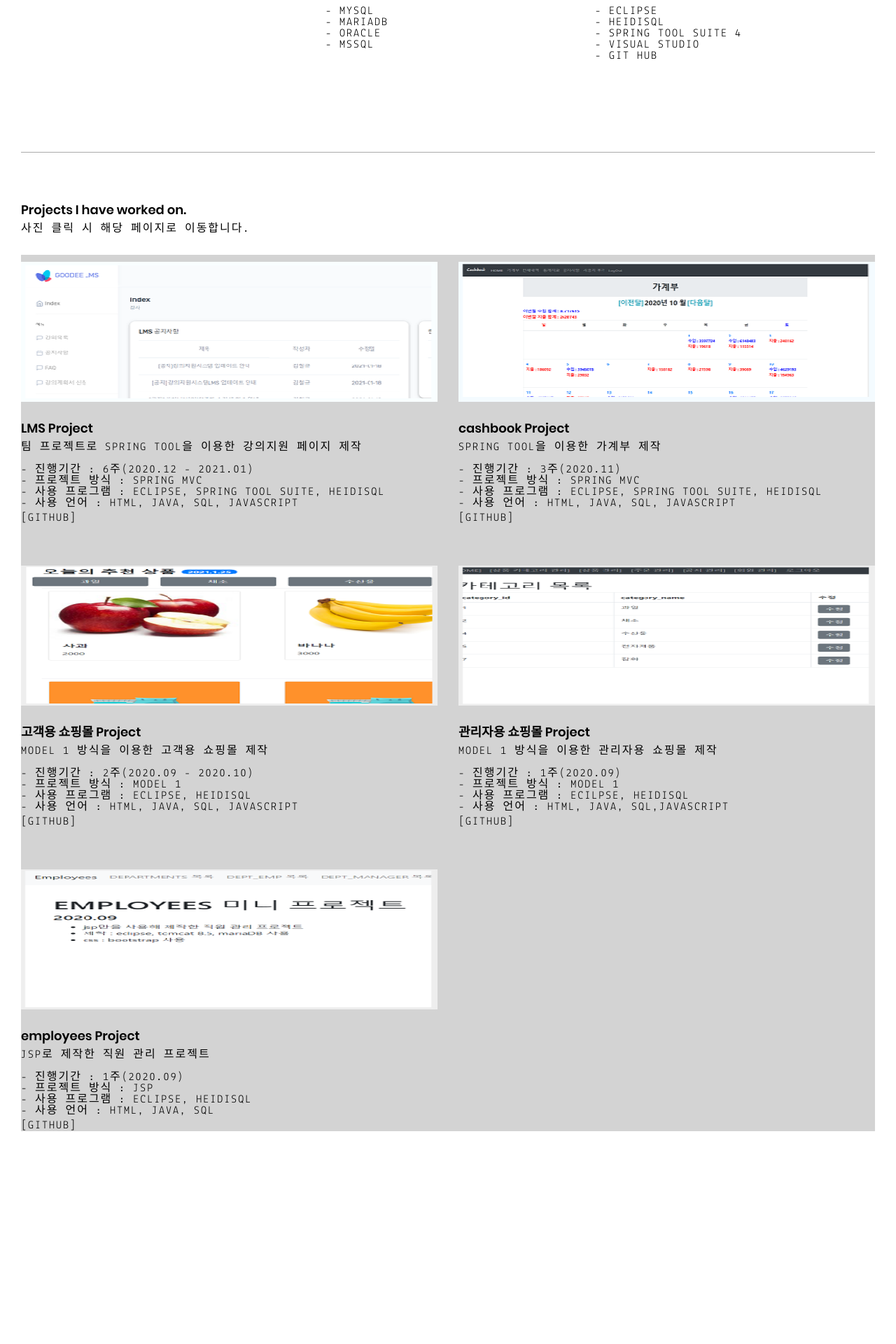
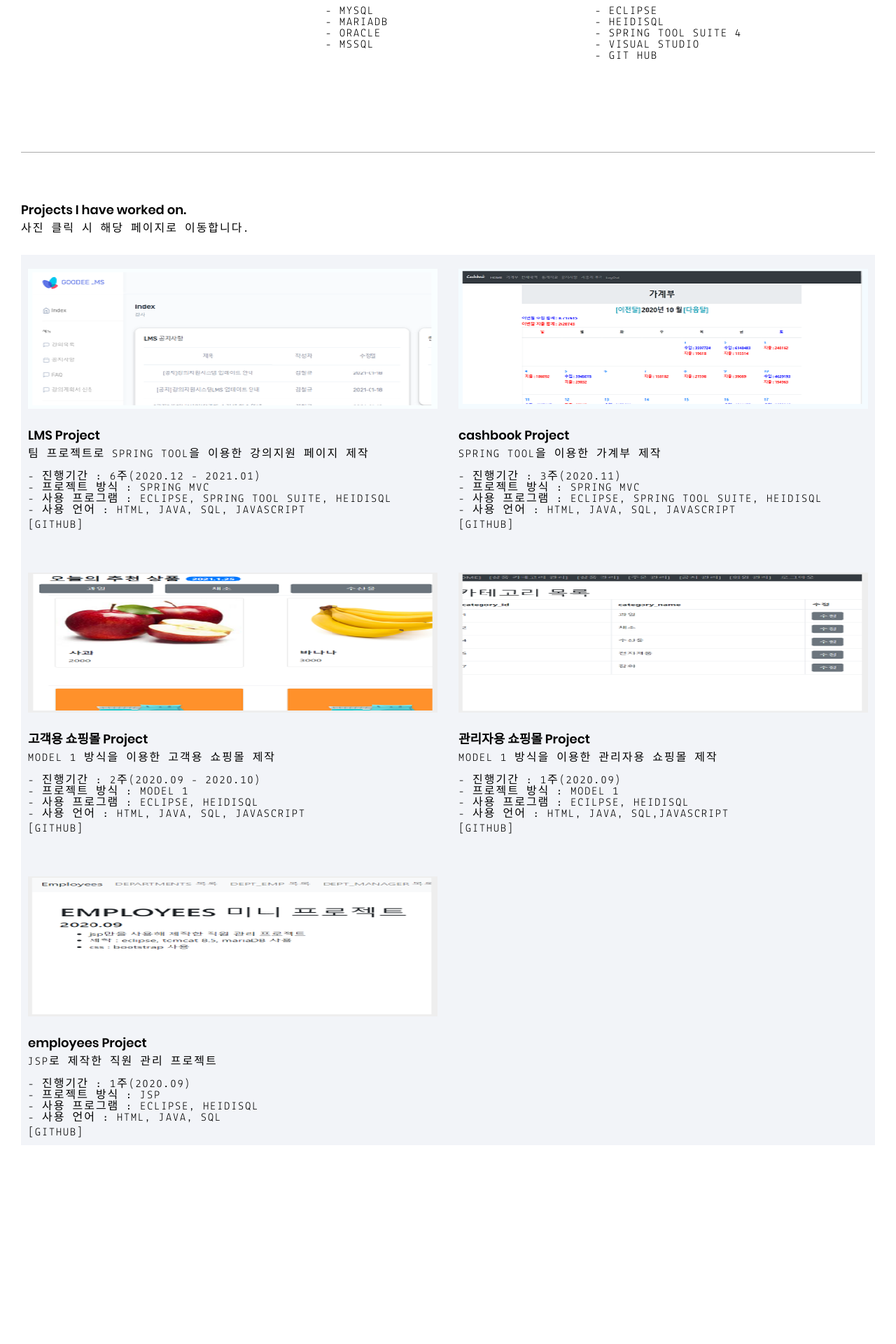
Before and after one commit to heairin1008/heairin1008.github.io, a Jekyll site: the page built from index.html, in a window 1280 px wide. Shown: the part 676-2596 px from the top of the page at 70% size. Built offline with Jekyll 4.4.1, drawn with Linux system fonts in a browser that asks for light colours.

Commit message:
Update index.html

```diff
--- a/index.html
+++ b/index.html
@@ -98,7 +98,7 @@
 				<br>
 				<h3>Projects I have worked on.</h3>
 				<span class="h2">사진 클릭 시 해당 페이지로 이동합니다.</span><br>
-				<div style="background-color:#D3D3D3;">
+				<div style="background-color:#f2f4f8; padding:10px;">
 				<ul class="projects-list">
 					{% for item in site.categories.projects reversed %}
 						<li>
```
